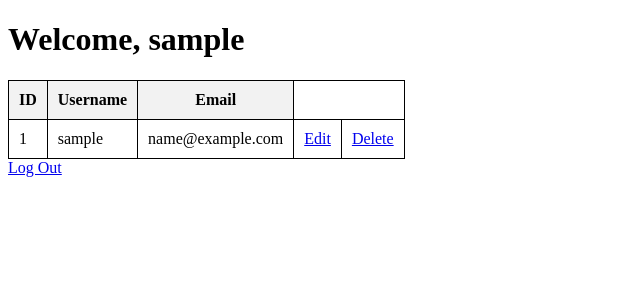
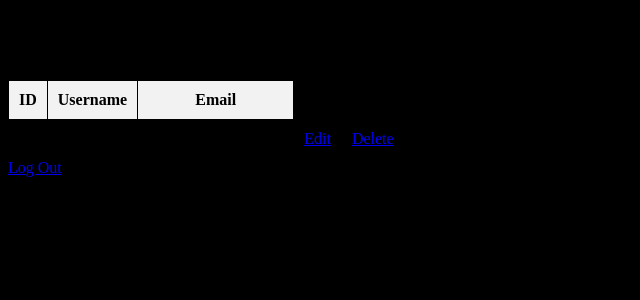
Before and after one commit to yongteck0528/tutorweb, a PHP site: page / in a window 1280 px wide. Shown: the top 300 px of the page, without its empty margins (0-640 px from the left). Run offline with PHP 8.4, Linux system fonts and the light colour scheme; the visitor is signed in with stand-in values (Sample User, id 1); tables that the repository leaves empty or names only in its code hold one stand-in row (values such as "Sample post").

Commit message:
modify css

```diff
--- a/style.css
+++ b/style.css
@@ -6,3 +6,7 @@ table, th, td {
 th {
     background-color: #f2f2f2;
 }
+
+*{
+    background-color: black;
+}
```
